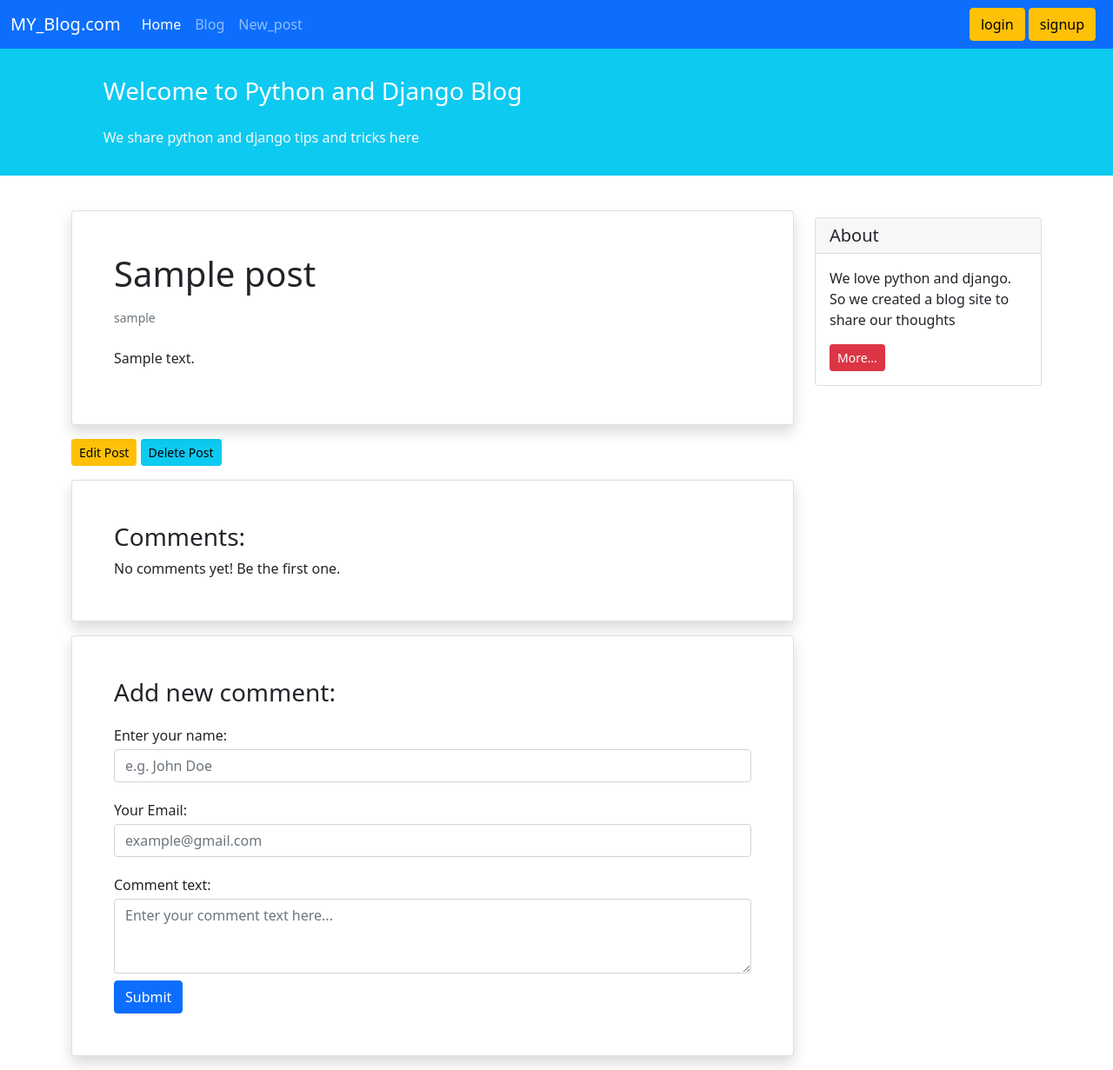
After one commit to amirhosseinpq021/blog_website, a Django app: page /1/ in a window 1280 px wide. The commit adds this page. Shown: the whole page at 87% size. Run offline with Django 5.2, Linux system fonts and the light colour scheme; tables that the repository leaves empty hold one stand-in row (values such as "Sample post").

Commit message:
add detail_post

```diff
--- /dev/null
+++ b/blog/templates/blog/post_detail.html
@@ -0,0 +1,73 @@
+{% extends '_base.html' %}
+
+
+{% block page_title %}
+    post detail
+{% endblock %}
+
+
+
+
+
+{% block content %}
+    <div class="container mt-4">
+        <div class="row">
+            <div class="col-9">
+
+                <div class="card shadow my-3 p-5">
+                    <h1>{{ post_details.title }}</h1>
+                    <p class="small text-muted mt-2">{{ post_details.author }}</p>
+                    <p class="mt-2">{{ post_details.text }}</p>
+                </div>
+
+                <div>
+                    <a href="" class="btn btn-sm btn-warning">Edit Post</a>
+                    <a href="" class="btn btn-sm btn-info">Delete Post</a>
+                </div>
+
+                <div class="card shadow my-3 p-5">
+                    <h3>Comments:</h3>
+                    No comments yet! Be the first one.
+                </div>
+
+
+                <div class="card shadow my-3 p-5">
+                    <h3>Add new comment:</h3>
+                    <form method="POST">
+                        <div class="form-group py-2">
+                            <label class="py-1" for="author_name">Enter your name:</label>
+                            <input type="text" class="form-control" placeholder="e.g. John Doe" name="author_name">
+                        </div>
+                        <div class="form-group py-2">
+                            <label class="py-1" for="email">Your Email:</label>
+                            <input type="email" class="form-control" placeholder="example@gmail.com" name="email">
+                        </div>
+                        <div class="form-group py-2">
+                            <label class="py-1" for="comment_text">Comment text:</label>
+                            <textarea class="form-control" name="text" rows="3"
+                                      placeholder="Enter your comment text here..."></textarea>
+                        </div>
+                        <button type="submit" class="btn btn-primary">Submit</button>
+                    </form>
+                </div>
+            </div>
+
+
+            <div class="col-3">
+
+                <div class="card my-4">
+                    <h5 class="card-header">About</h5>
+                    <div class="card-body">
+                        <p class="card-text">We love python and django. So we created a blog site to share our
+                            thoughts</p>
+                        <a href="#"
+                           class="btn btn-sm btn-danger">
+                            More...
+                        </a>
+                    </div>
+                </div>
+
+            </div>
+        </div>
+    </div>
+{% endblock %}
--- a/blog/templates/blog/posts_list.html
+++ b/blog/templates/blog/posts_list.html
@@ -25,7 +25,7 @@
                             <p class="card-text py-3">
                                 {{ post.text | truncatewords:30 }}
                             </p>
-                            <a href="" class="btn btn-sm btn-success">Read More</a>
+                            <a href="{% url 'post_detail' post.pk %}" class="btn btn-sm btn-success">Read More</a>
 
 
                             <a href="" class="btn btn-sm btn-warning">Edit Post</a>
--- a/blog/urls.py
+++ b/blog/urls.py
@@ -3,5 +3,6 @@ from . import views
 
 urlpatterns = [
     path('', views.posts_list, name='posts_list'),
+    path('<int:pk>/', views.post_detail, name='post_detail'),
 
 ]
--- a/blog/views.py
+++ b/blog/views.py
@@ -1,5 +1,7 @@
 from django.shortcuts import render
 from .models import Post
+
+from django.shortcuts import get_object_or_404
 
 
 # Create your views here.
@@ -11,3 +13,11 @@ def posts_list(request):
         'posts_list': posts,
     }
     return render(request, 'blog/posts_list.html', context)
+
+
+def post_detail(request, pk):
+    post_details = get_object_or_404(Post, pk=pk)
+    context = {
+        'post_details': post_details,
+    }
+    return render(request, 'blog/post_detail.html', context)
--- a/config/urls.py
+++ b/config/urls.py
@@ -20,4 +20,6 @@ from django.urls import path, include
 urlpatterns = [
     path('admin/', admin.site.urls),
     path('', include('blog.urls')),
+    path('posts/', include('blog.urls')),
+
 ]
```
